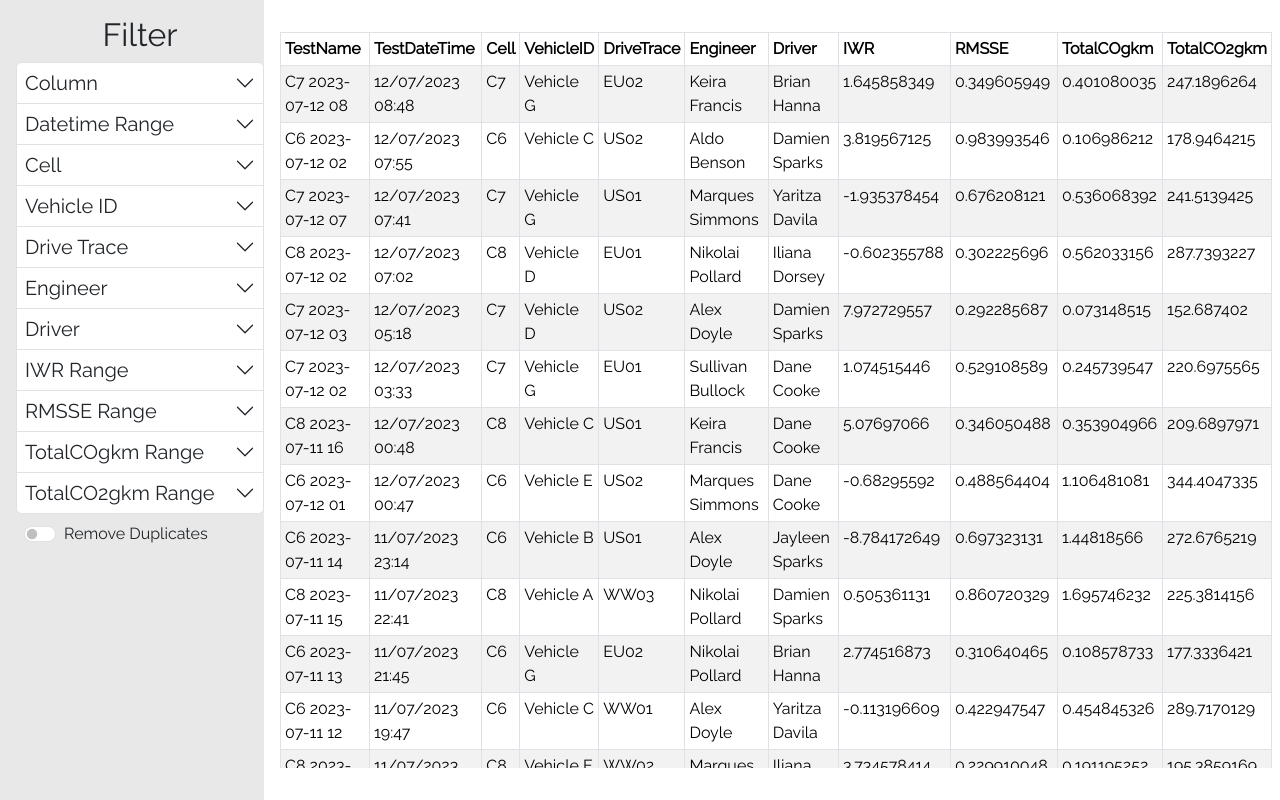
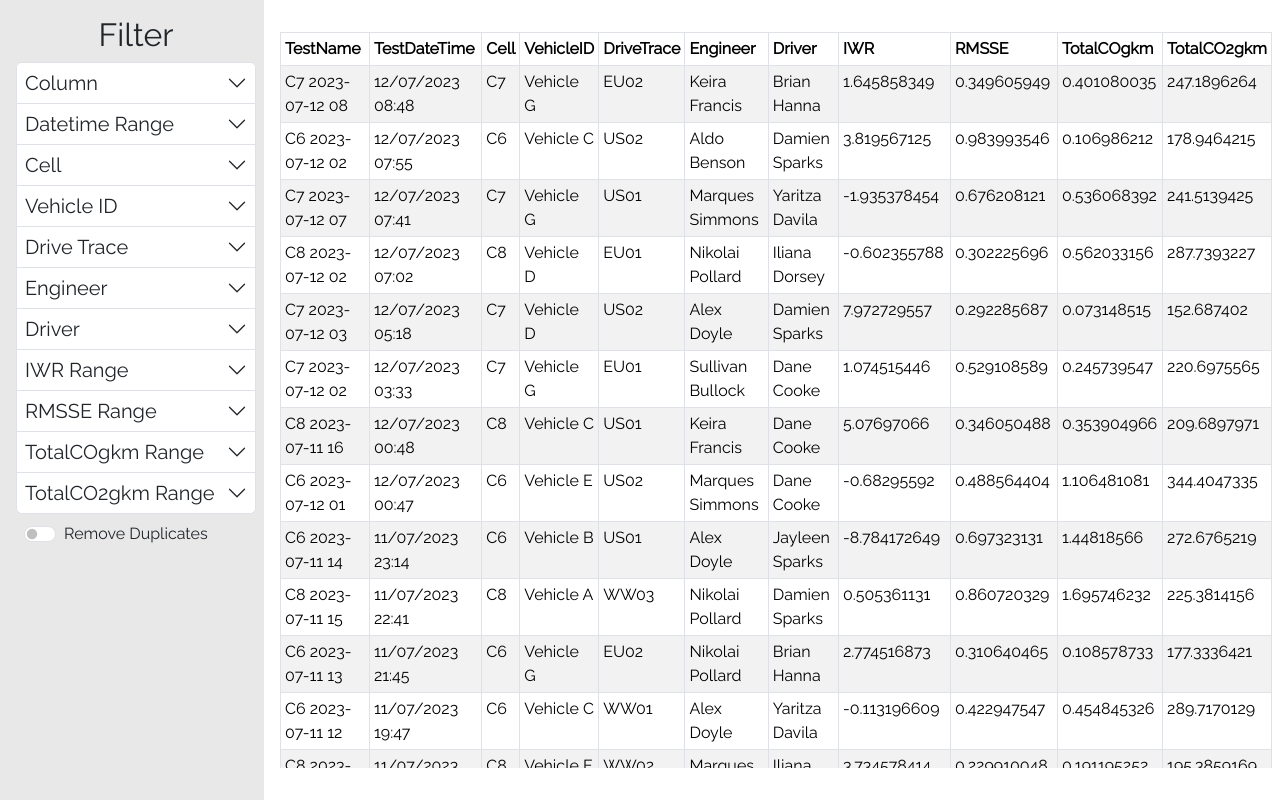
Before and after one commit to bryce-krispies/JLR-test, a React (Create React App) app: page / in a window 1280 px wide. Built offline with nearby package versions, Linux system fonts and the light colour scheme.

Commit message:
Remove errors from console

```diff
--- a/src/components/Sidebar.css
+++ b/src/components/Sidebar.css
@@ -3,7 +3,7 @@
   width: fit-content;
   min-width: 16.5rem;
   padding: 1rem;
-  padding-right: 0;
+  padding-right: 0.5rem;
   display: grid;
   grid-template-rows: fit-content(100%) auto;
   gap: 0.5rem;
--- a/src/components/Visualization.jsx
+++ b/src/components/Visualization.jsx
@@ -112,7 +112,7 @@ function Visualization(props) {
                                         return false;
                                     }
                                     return true;
-                                }).map((entry) => <th>{entry}</th>)
+                                }).map((entry, i) => <th key={"entry-" +i}>{entry}</th>)
                             }
                         </tr>
                     </thead>
@@ -122,7 +122,7 @@ function Visualization(props) {
                                 props.removeDuplicates ?
                                     Array.from(new Set(filterColumns(filterRows()).map(JSON.stringify)), JSON.parse) :
                                     filterColumns(filterRows())
-                            ).map((entry) => <tr>{entry.map((value) => <td>{value}</td>)}</tr>)
+                            ).map((entry, i) => <tr key={"entry-" +i}>{entry.map((value, j) => <td key={"value-" +i +"-" +j}>{value}</td>)}</tr>)
                         }
                     </tbody>
                 </Table>
```
